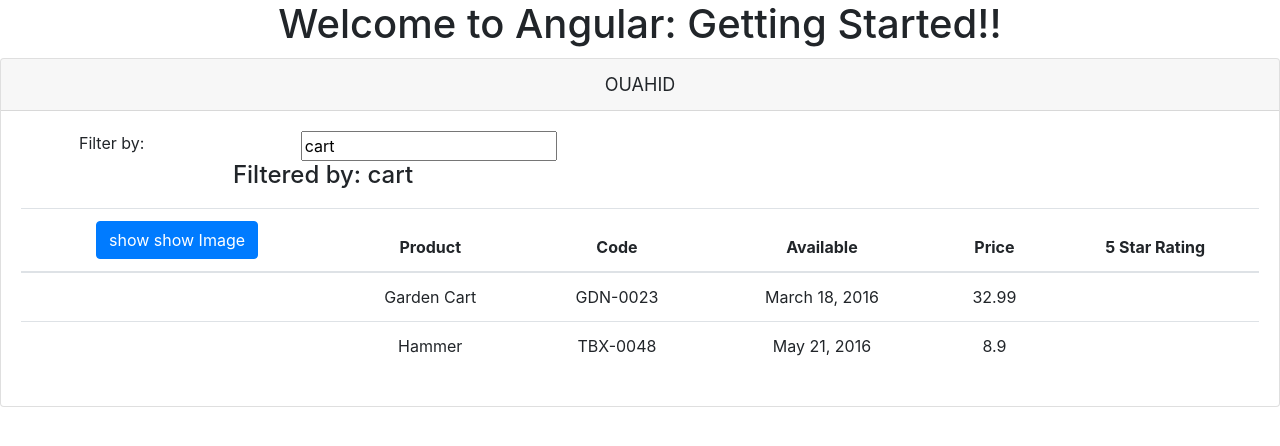
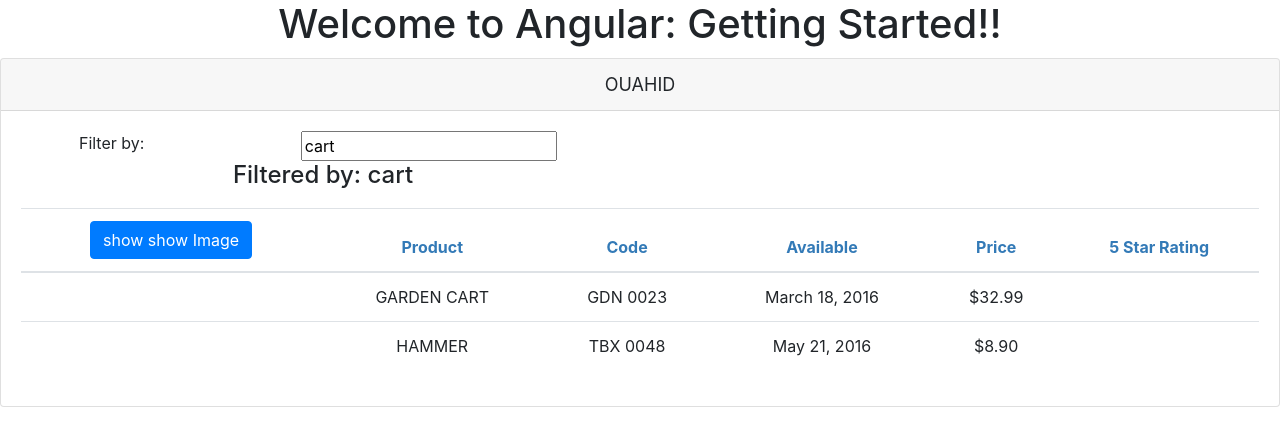
Before and after one commit to wahidred/ouahid_repository, an Angular app: page / in a window 1280 px wide. Shown: the top 446 px of the page. Built offline with nearby package versions, Linux system fonts and the light colour scheme.

Commit message:
Add files via upload

```diff
--- a/src/app/app.module.ts
+++ b/src/app/app.module.ts
@@ -3,12 +3,14 @@
 import {FormsModule} from '@angular/forms'
 import { AppComponent } from './app.component';
 import { productListComponent } from './products/productListComponent';
+import { ConvertToSpacePipe } from './shared/convert-to-spaces-pipe';
 
 
 @NgModule({
   declarations: [
     AppComponent,
-    productListComponent
+    productListComponent,
+    ConvertToSpacePipe
   ],
   imports: [
     BrowserModule,
--- /dev/null
+++ b/src/app/products/IProduct.ts
@@ -0,0 +1,12 @@
+export interface IProduct {
+    productId: number;
+    productName: string;
+    productCode: string;
+    releaseDate: string;
+    description: string;
+    price: number;
+    starRating: number;
+    imageUrl: string;
+
+    ///calculateDiscount(percent: number): number;
+}
--- /dev/null
+++ b/src/app/products/product-list.component.css
@@ -0,0 +1,3 @@
+thead {
+    color: #337AB7
+}
--- a/src/app/products/product-list.component.html
+++ b/src/app/products/product-list.component.html
@@ -36,7 +36,7 @@
                 </tr>
               </thead>
               <tbody>
-               <tr *ngFor ='let product of products'>
+               <tr *ngFor ='let product of filteredProducts'>
                   <td >
                     <img *ngIf = 'showImage'
                          src={{product.imageUrl}}
@@ -47,12 +47,12 @@
                   </td>
                   <td>
                     <a>
-                      {{ product.productName }}
+                      {{ product.productName | uppercase}}
                     </a>
                   </td>
-                  <td>{{ product.productCode }}</td>
+                  <td>{{ product.productCode | convertToSpaces:'-'}}</td>
                   <td>{{ product.releaseDate }}</td>
-                  <td>{{ product.price }}</td>
+                  <td>{{ product.price | currency: 'USD': 'symbol':'1.2-2' }}</td>
                   <td>
 
                   </td>
--- a/src/app/products/productListComponent.ts
+++ b/src/app/products/productListComponent.ts
@@ -1,20 +1,36 @@
-import { Component } from "@angular/core";
+import { Component, OnInit } from "@angular/core";
+import { IProduct } from "./IProduct";
 
 @Component({
     selector : 'pm-products',
-    templateUrl : './product-list.component.html'
+    templateUrl : './product-list.component.html',
+    styleUrls : ['./product-list.component.css']
 
 })
 
 
-export class productListComponent{
+export class productListComponent implements OnInit{
+  ngOnInit(): void {
+   console.log('mon objet est passe par on init interface');
+  }
 
  pageTitle = "OUAHID";
   imageWidth = 50;
   imageMargin = 2;
   showImage :boolean = false;
-  listFilter: string = 'cart';
-  products : any[] = [
+
+  private _listFilter: string;
+
+  public get listFilter(): string {
+    return this._listFilter;
+  }
+  public set listFilter(value: string) {
+    this._listFilter = value;
+    this.filteredProducts = value ? this.performFilter(value) : this.products;
+  }
+
+  filteredProducts: IProduct[];
+  products : IProduct[] = [
     {
         "productId": 2,
         "productName": "Garden Cart",
@@ -38,7 +54,16 @@
 
   ];
 
+  constructor(){
+    this.filteredProducts = this.products;
+    this._listFilter = 'cart' ;
+  }
   toogleImage(): void{
     this.showImage = !this.showImage;
   }
+
+  performFilter(value :string) : IProduct[]{
+    value = value.toLocaleUpperCase();
+   return this.products.filter((toto : IProduct) => toto.productName.toLocaleUpperCase().indexOf(value) !== -1);
+  }
 }
--- /dev/null
+++ b/src/app/shared/convert-to-spaces-pipe.ts
@@ -0,0 +1,14 @@
+
+import { PipeTransform, Pipe } from "@angular/core";
+
+@Pipe({
+    name: 'convertToSpaces'
+})
+export class ConvertToSpacePipe implements PipeTransform {
+
+
+    transform(value: string, character: string ) :string{
+        return value.replace('-', ' ') ;
+    }
+
+}
```
